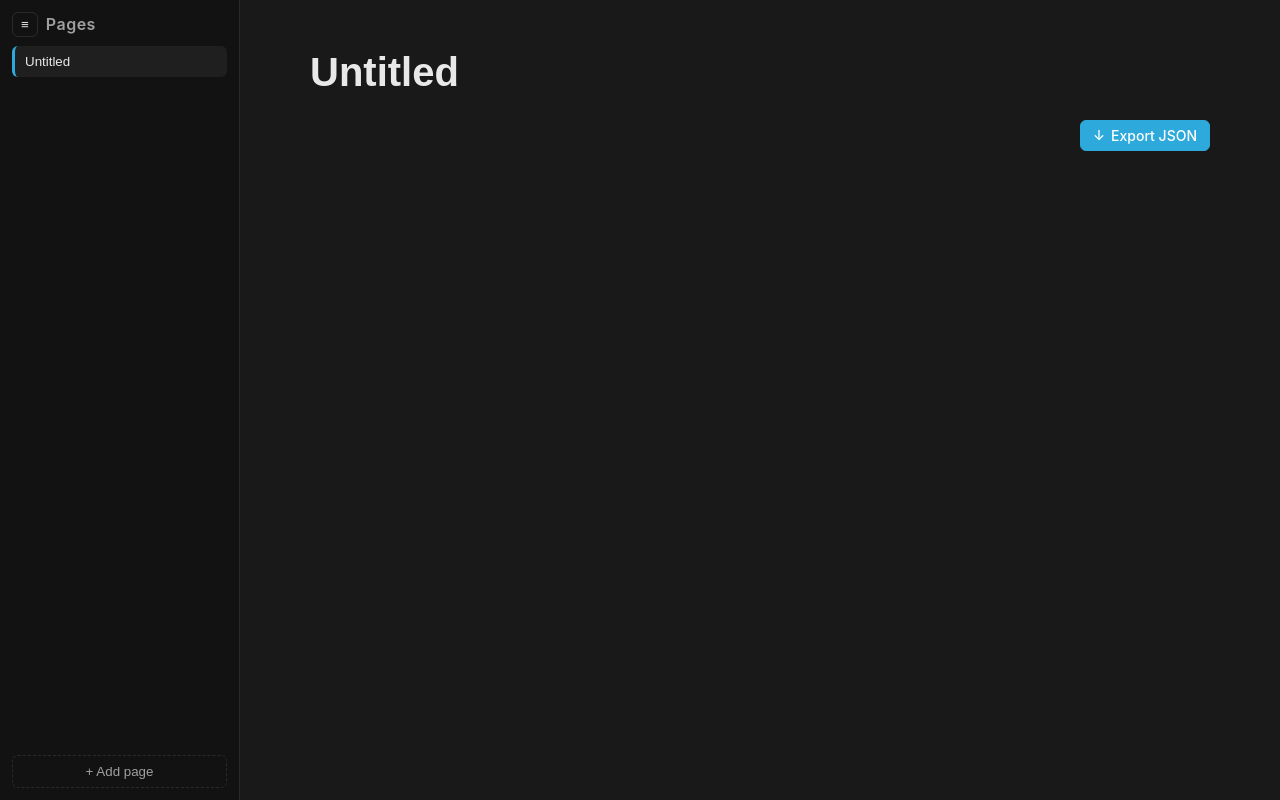
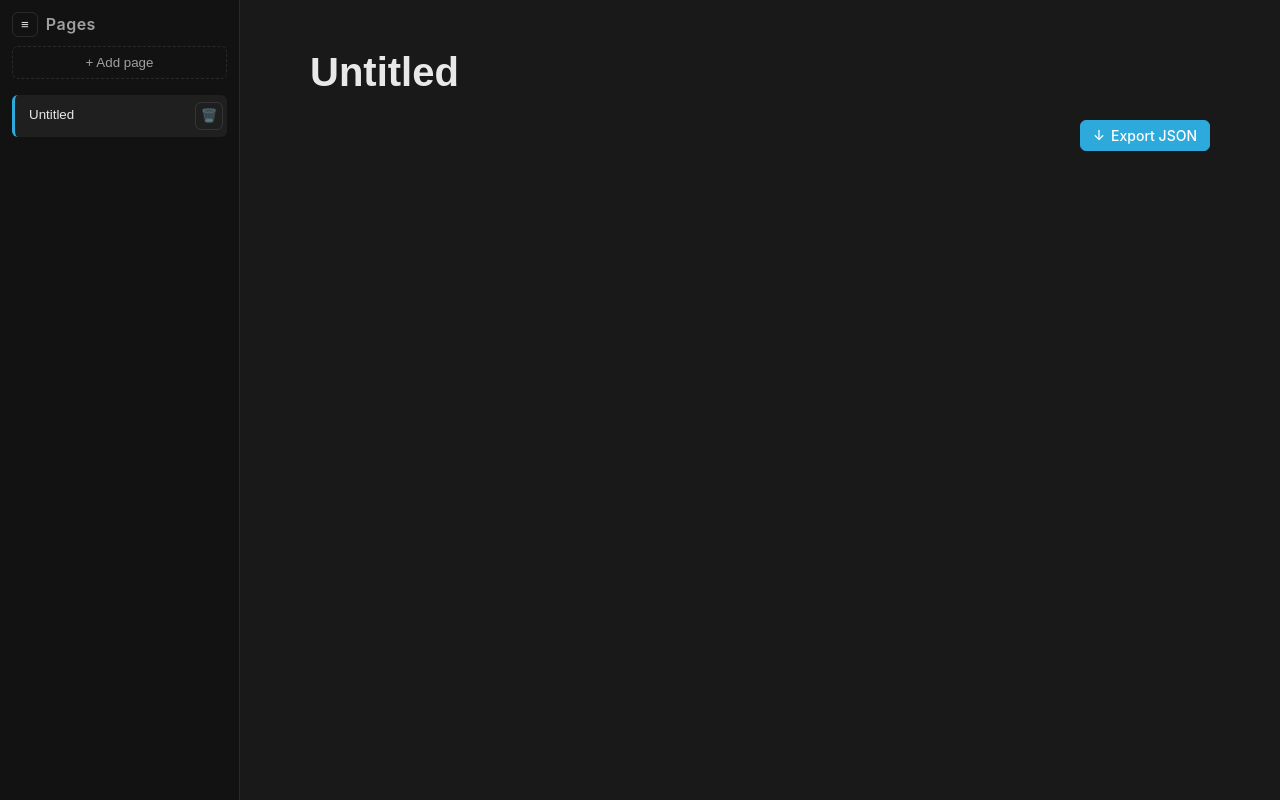
Before and after one commit to turanbrkay/NotionEditor, a React (Vite) app: page / in a window 1280 px wide. Built offline with nearby package versions, Linux system fonts and the light colour scheme.

Commit message:
delete button added

```diff
--- a/src/components/Sidebar.tsx
+++ b/src/components/Sidebar.tsx
@@ -6,7 +6,7 @@ interface SidebarProps {
 }
 
 export function Sidebar({ collapsed, onToggle }: SidebarProps) {
-    const { pages, currentPageId, setCurrentPage, addPage } = usePage();
+    const { pages, currentPageId, setCurrentPage, addPage, deletePage } = usePage();
 
     const handleAddPage = () => {
         const id = addPage();
@@ -23,20 +23,33 @@ export function Sidebar({ collapsed, onToggle }: SidebarProps) {
             </div>
             {!collapsed && (
                 <>
-                    <div className="sidebar__list">
-                        {pages.map((page) => (
-                            <button
-                                key={page.id}
-                                className={`sidebar__item ${page.id === currentPageId ? 'sidebar__item--active' : ''}`}
-                                onClick={() => setCurrentPage(page.id)}
-                            >
-                                {page.title || 'Untitled'}
-                            </button>
-                        ))}
-                    </div>
                     <button className="sidebar__add" onClick={handleAddPage}>
                         + Add page
                     </button>
+                    <div className="sidebar__list">
+                        {pages.map((page) => (
+                            <div
+                                key={page.id}
+                                className={`sidebar__item ${page.id === currentPageId ? 'sidebar__item--active' : ''}`}
+                            >
+                                <button
+                                    className="sidebar__item-btn"
+                                    onClick={() => setCurrentPage(page.id)}
+                                    title={page.title || 'Untitled'}
+                                >
+                                    <span className="sidebar__item-label">{page.title || 'Untitled'}</span>
+                                </button>
+                                <button
+                                    className="sidebar__item-delete"
+                                    onClick={() => deletePage(page.id)}
+                                    aria-label="Delete page"
+                                    title="Delete page"
+                                >
+                                    🗑️
+                                </button>
+                            </div>
+                        ))}
+                    </div>
                 </>
             )}
         </aside>
--- a/src/context/PageContext.tsx
+++ b/src/context/PageContext.tsx
@@ -29,6 +29,7 @@ interface PageContextValue {
     page: Page;
     setCurrentPage: (id: string) => void;
     addPage: () => string;
+    deletePage: (id: string) => void;
     focusBlockId: string | null;
     focusPosition: 'start' | 'end' | null;
     clearFocusBlock: () => void;
@@ -526,6 +527,30 @@ export function PageProvider({ children }: { children: React.ReactNode }) {
         return page.id;
     }, [clearSelectedBlocks]);
 
+    const deletePage = useCallback((id: string) => {
+        setWorkspace((ws) => {
+            const remaining = ws.pages.filter((p) => p.id !== id);
+            let nextPages = remaining;
+            let nextCurrent = ws.currentPageId;
+
+            if (remaining.length === 0) {
+                const page = createInitialPage();
+                nextPages = [page];
+                nextCurrent = page.id;
+            } else if (ws.currentPageId === id) {
+                nextCurrent = remaining[0].id;
+            }
+
+            return {
+                pages: nextPages,
+                currentPageId: nextCurrent,
+            };
+        });
+        setFocusBlockId(null);
+        setFocusPosition(null);
+        clearSelectedBlocks();
+    }, [clearSelectedBlocks]);
+
     // Actions
     const setTitle = useCallback((title: string) => {
         updateCurrentPage((p) => pageReducer(p, { type: 'SET_TITLE', payload: title }));
@@ -652,6 +677,7 @@ export function PageProvider({ children }: { children: React.ReactNode }) {
             page: currentPage,
             setCurrentPage,
             addPage,
+            deletePage,
             focusBlockId,
             focusPosition,
             clearFocusBlock,
@@ -681,6 +707,7 @@ export function PageProvider({ children }: { children: React.ReactNode }) {
             currentPage.id,
             setCurrentPage,
             addPage,
+            deletePage,
             focusBlockId,
             focusPosition,
             clearFocusBlock,
--- a/src/styles/index.css
+++ b/src/styles/index.css
@@ -157,18 +157,16 @@ body {
   display: flex;
   flex-direction: column;
   gap: 4px;
-  flex: 1;
   overflow-y: auto;
 }
 
 .sidebar__item {
-  text-align: left;
+  display: flex;
+  align-items: center;
+  gap: 6px;
   background: transparent;
-  border: none;
-  color: var(--color-text);
-  padding: 8px 10px;
+  padding: 4px;
   border-radius: 6px;
-  cursor: pointer;
   transition: background var(--transition-fast), color var(--transition-fast);
 }
 
@@ -181,6 +179,46 @@ body {
   border-left: 3px solid var(--color-accent);
 }
 
+.sidebar__item-btn {
+  flex: 1;
+  text-align: left;
+  background: transparent;
+  border: none;
+  color: var(--color-text);
+  padding: 8px 10px;
+  border-radius: 6px;
+  cursor: pointer;
+}
+
+.sidebar__item-label {
+  display: inline-block;
+  max-width: 100%;
+  overflow: hidden;
+  text-overflow: ellipsis;
+  white-space: nowrap;
+}
+
+.sidebar__item-delete {
+  width: 28px;
+  height: 28px;
+  border-radius: 6px;
+  border: 1px solid var(--color-border);
+  background: transparent;
+  color: var(--color-text-secondary);
+  cursor: pointer;
+  flex-shrink: 0;
+  display: inline-flex;
+  align-items: center;
+  justify-content: center;
+  transition: background var(--transition-fast), border-color var(--transition-fast), color var(--transition-fast);
+}
+
+.sidebar__item-delete:hover {
+  background: var(--color-hover-bg);
+  border-color: var(--color-text-secondary);
+  color: var(--color-text);
+}
+
 .sidebar__add {
   background: transparent;
   border: 1px dashed var(--color-border);
@@ -188,6 +226,7 @@ body {
   padding: 8px 10px;
   border-radius: 6px;
   cursor: pointer;
+  margin-bottom: 8px;
   transition: border-color var(--transition-fast), color var(--transition-fast), background var(--transition-fast);
 }
 
```
